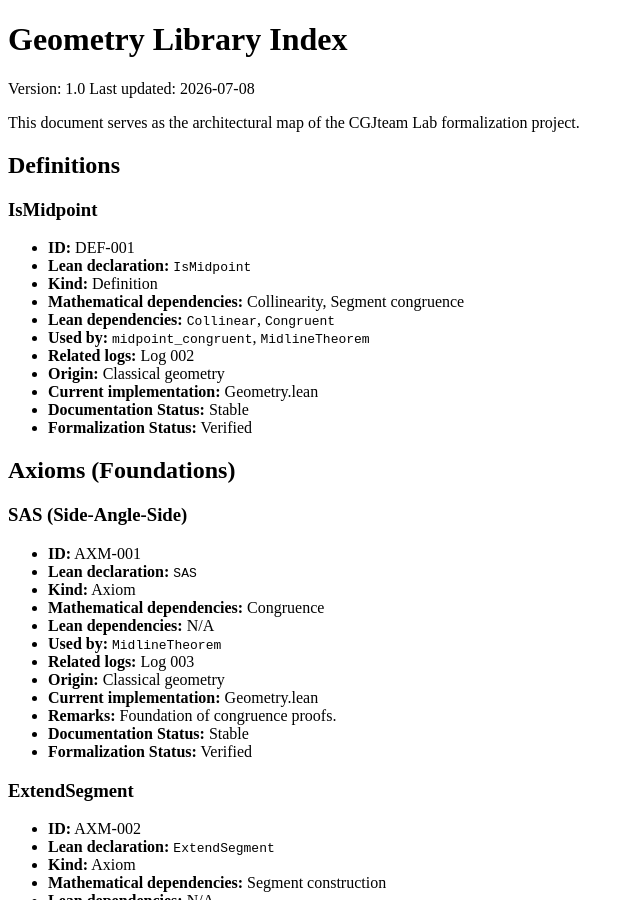
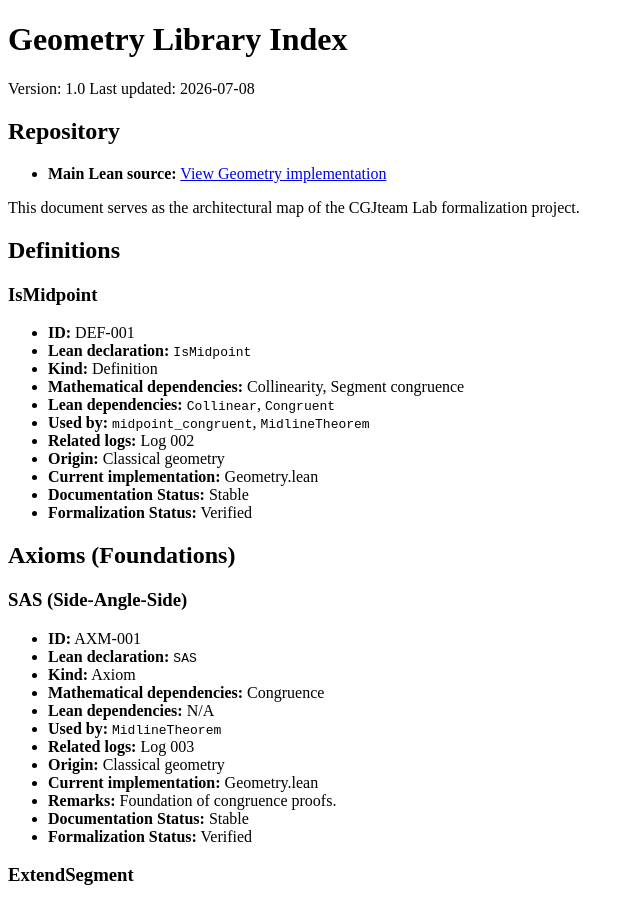
Before and after one commit to cgjteam/cgjteam.github.io, a Jekyll site: the page built from Geometry.md, in a window 1280 px wide and 900 px high. Shown: the whole window, without its empty margins (0-640 px from the left). Built offline with Jekyll 4.4.1, drawn with Linux system fonts in a browser that asks for light colours; our own code applies the rules of GitHub Pages for plain Markdown files.

Commit message:
Update Geometry.md

```diff
--- a/Geometry.md
+++ b/Geometry.md
@@ -1,6 +1,9 @@
 # Geometry Library Index
 Version: 1.0
 Last updated: 2026-07-08
+
+## Repository
+- **Main Lean source:** [View Geometry implementation](./Geometry_code.md)
 
 This document serves as the architectural map of the CGJteam Lab formalization project.
 
```
